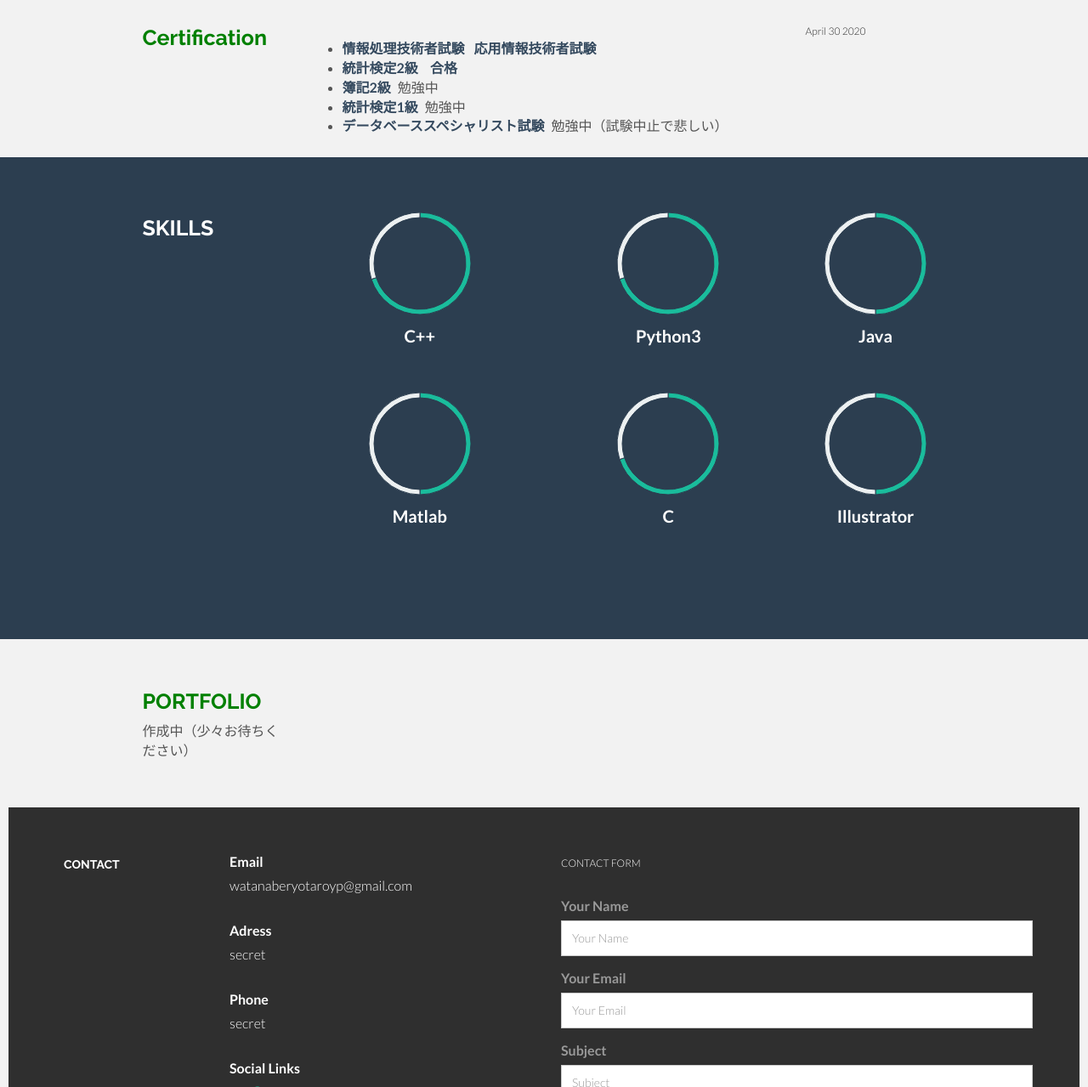
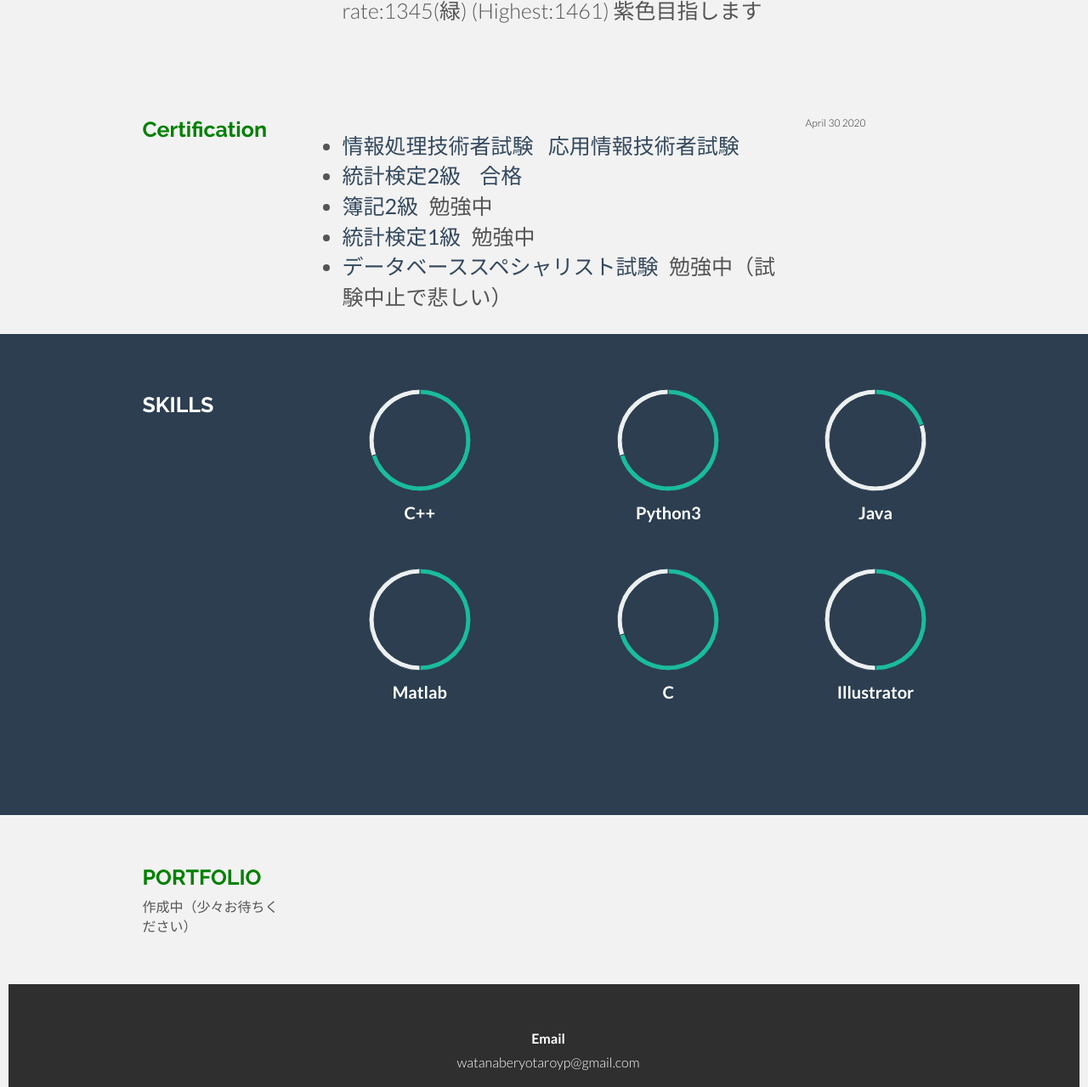
Before and after one commit to punipuni21/punipuni21.github.io, a plain HTML site: page index.html in a window 1280 px wide. Shown: the part 1521-2800 px from the top of the page at 85% size. Drawn offline with Linux system fonts and the light colour scheme.

Commit message:
revise mypage

```diff
--- a/css/style.css
+++ b/css/style.css
@@ -201,7 +201,7 @@ SECTION WRAPS
 }
 
 #intro p {
-  font-size: 25px;
+  font-size: 30px;
   color: white;
 }
 
@@ -269,6 +269,9 @@ SECTION WRAPS
   color: white;
 }
 
+.col-lg-6 {
+  font-size: 25px;
+}
 
 /* Copyright Wrap */
 
@@ -300,7 +303,7 @@ SECTION WRAPS
 
 .desc t {
   color: #34495e;
-  font-weight: 700;
+  font-weight: 400;
 }
 
 .desc imp {
@@ -318,6 +321,10 @@ sm {
 }
 
 /* Contact Form */
+
+#contact{
+  text-align: center;
+}
 
 .contact-form label {
   color: #999;
--- a/index.html
+++ b/index.html
@@ -304,11 +304,13 @@
           <p>C</p>
           <br>
         </div>
+
         <div class="col-lg-2 centered">
           <canvas id="Illustrator" height="130" width="130"></canvas>
           <p>Illustrator</p>
           <br>
         </div>
+
 
       </div>
       <!--/.row -->
@@ -377,10 +379,10 @@
       <div class="container">
         <div class="row">
 
-          <div class="col-lg-2">
+          <!--<div class="col-lg-2">
             <h5>CONTACT</h5>
-          </div>
-          <div class="col-lg-4">
+          </div>-->
+          <!--<div class="col-lg-4">-->
             <p>
               <t>Email</t><br/> watanaberyotaroyp@gmail.com <br/>
             </p>
@@ -396,8 +398,8 @@
               <a href="https://puni-kyopro.hatenablog.com/"><i class="fa fa-question-circle"></i></a>
               <a href="https://github.com/punipuni21"><i class="fa fa-github-alt"></i></a>
             </p>
-          </div>
-          <div class="col-lg-6">
+          <!--</div>-->
+          <!--<div class="col-lg-6">
             <p>
               <sm>CONTACT FORM</sm>
             </p>
@@ -435,7 +437,7 @@
 
             </form>
 
-          </div>
+          </div>-->
         </div>
         <!--/.row -->
       </div>
--- a/js/main.js
+++ b/js/main.js
@@ -44,11 +44,11 @@ jQuery(document).ready(function( $ ) {
 
   // Java Chart
   var doughnutData = [{
-    value: 50,
+    value: 20,
     color: "#1abc9c"
   },
   {
-    value: 50,
+    value: 80,
     color: "#ecf0f1"
   }
   ];
```
